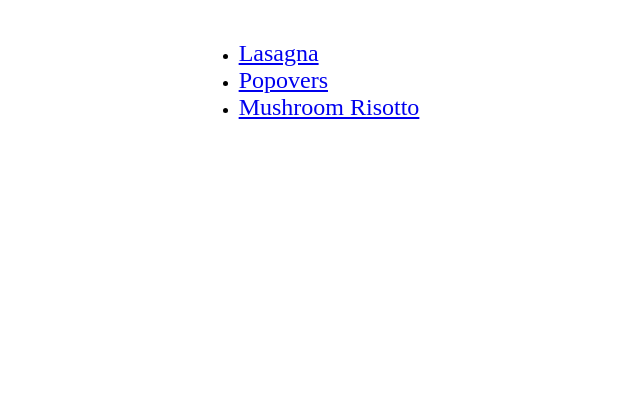
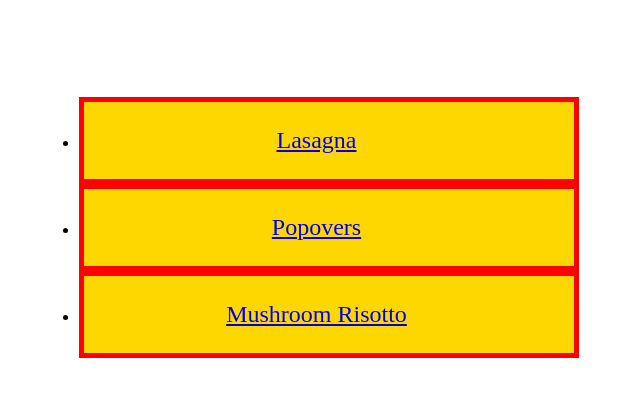
Before and after one commit to RepH3x/odin-recipes, a plain HTML site: page index.html in a window 1280 px wide. Shown: the part 123-520 px from the top of the page, without its empty margins (331-971 px from the left). Drawn offline with Linux system fonts and the light colour scheme.

Commit message:
Update css to include box model manipulation

```diff
--- a/css/style.css
+++ b/css/style.css
@@ -3,29 +3,38 @@ h1.title {
  font-weight: bold;
  color:deeppink;
  font-size: 64px;
- font-family: 'Gill Sans', 'Gill Sans MT', Calibri, 'Trebuchet MS', sans-serif
+ font-family: 'Gill Sans', 'Gill Sans MT', Calibri, 'Trebuchet MS', sans-serif;
+ margin-bottom: 100px;
 }
 h2.title {
   text-align: center;
   color: red;
   font-size: 48px;
-  font-family: Georgia, 'Times New Roman', Times, serif
+  font-family: Georgia, 'Times New Roman', Times, serif;
 }
 
 .description {
   font-size: 16px;
   display: block;
   text-align: center;
-  font-family: 'Franklin Gothic Medium', 'Arial Narrow', Arial, sans-serif
+  font-family: 'Franklin Gothic Medium', 'Arial Narrow', Arial, sans-serif;
 }
 
 .list {
   display: table;
+  width: 500px;
   margin: 0 auto;
+  border: 2px;
+  text-align: center;
 }
 
 .recipe-link {
+  display: block;
   font-size: 24px;
+  padding: 25px;
+  padding-left: 0px;
+  background-color: gold;
+  border: 5px solid red;
 }
 
 .recipe-image {
@@ -40,4 +49,5 @@ h2.title {
   display: block;
   text-align: center;
   font-size: 24px;
+  margin-top: 24px;
 }
```
